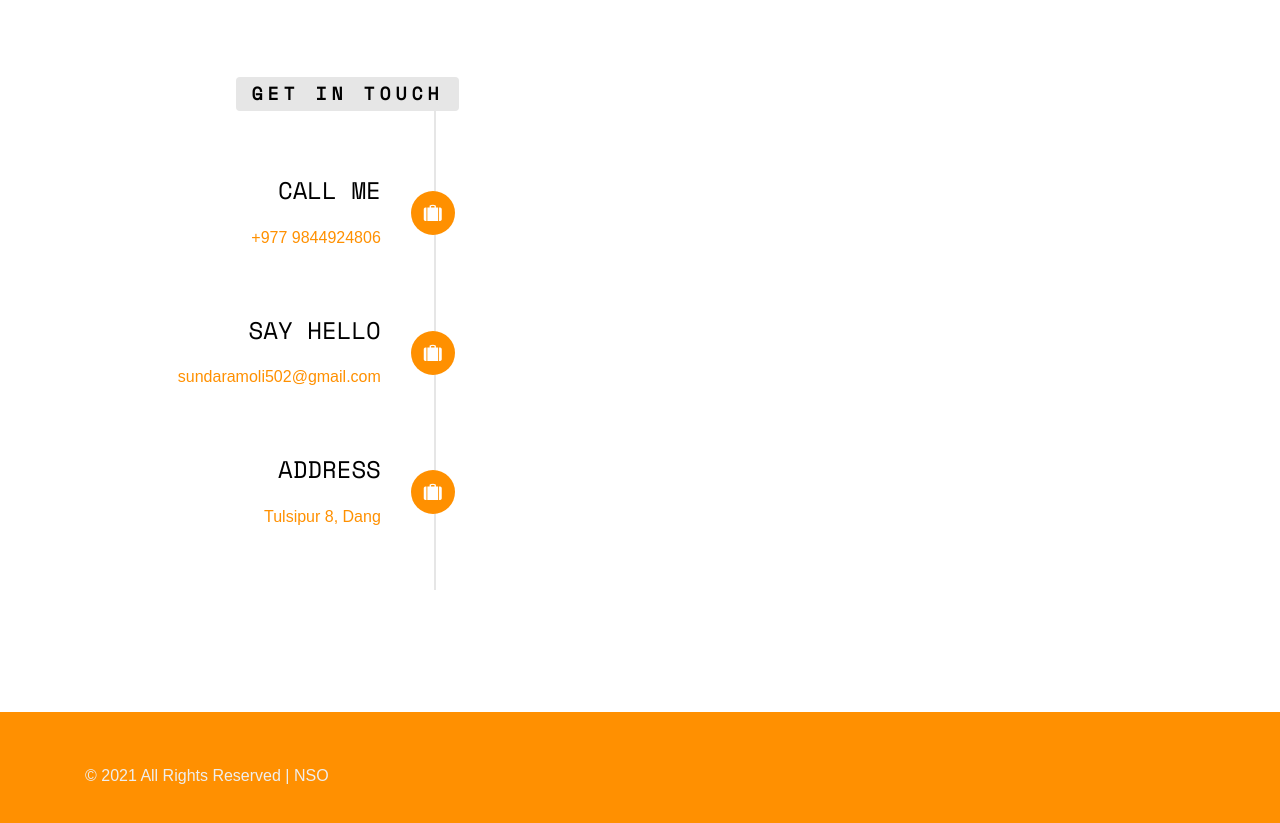
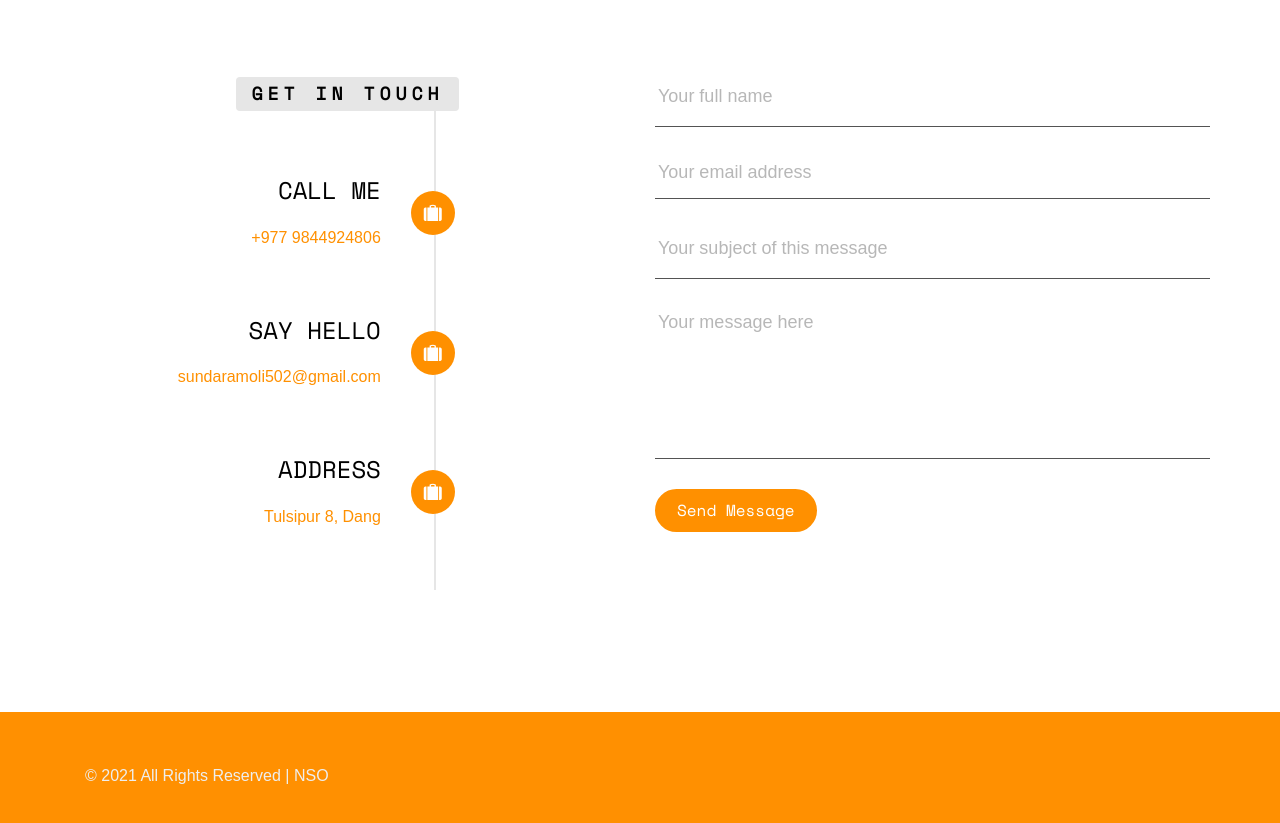
Before and after one commit to Sundaramoli/Sundaramoli.com.np, a plain HTML site: page index.html in a window 1280 px wide. Shown: the part 3435-4258 px from the top of the page. Drawn offline with nearby package versions, Linux system fonts and the light colour scheme; files whose address does not match are found by name.

Commit message:
after .com.np

```diff
--- a/index.html
+++ b/index.html
@@ -360,7 +360,7 @@
 				<!-- info end -->
 
 				<!-- contact form goes here -->
-				<!-- <div class="col-md-6">
+				 <div class="col-md-6">
 					<form action="#">
 						<div class="row form-group">
 							<div class="col-md-12">
@@ -395,7 +395,7 @@
 						</div>
 
 					</form>
-				</div> -->
+				</div>
 
 			</div>
 		</div>
```
